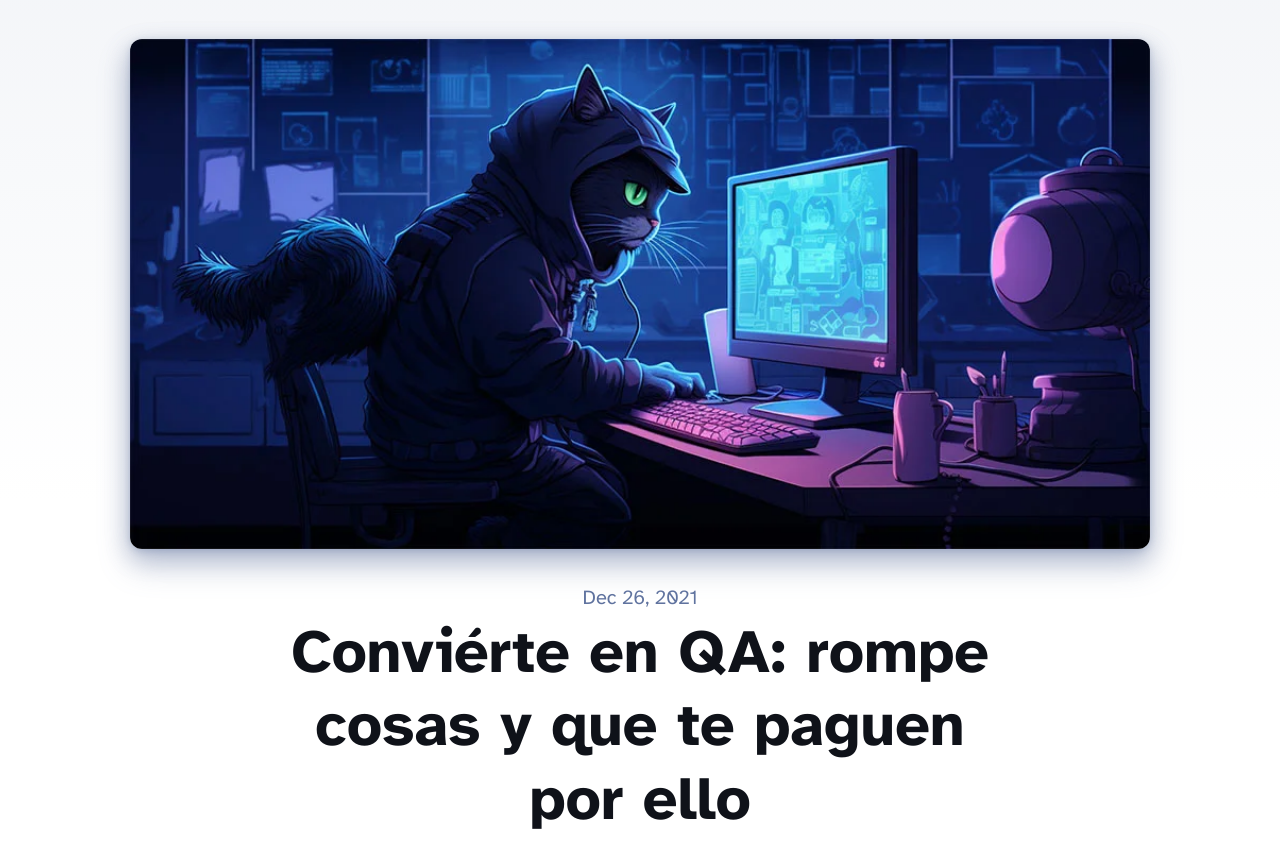
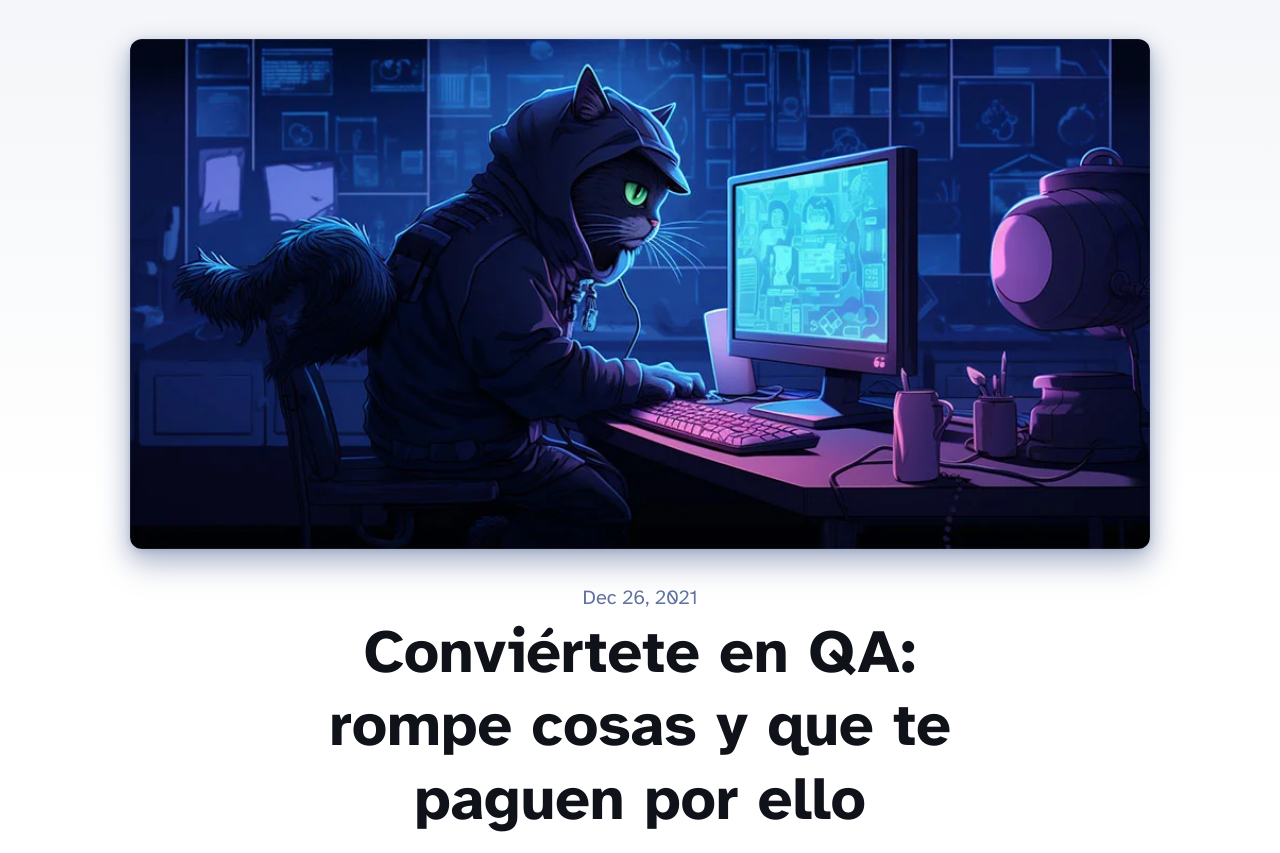
Before and after one commit to LuisLiraC/luisliradev-astro, an Astro site: page /blog/conviertete-en-qa-rompe-cosas-y-que-te-paguen-por-ello in a window 1280 px wide. Shown: the part 99-952 px from the top of the page. Built offline with nearby package versions, Linux system fonts and the light colour scheme; Astro itself is replaced by a stand-in of ours.

Commit message:
fix title

```diff
--- a/src/content/blog/conviertete-en-qa-rompe-cosas-y-que-te-paguen-por-ello.md
+++ b/src/content/blog/conviertete-en-qa-rompe-cosas-y-que-te-paguen-por-ello.md
@@ -1,5 +1,5 @@
 ---
-title: 'Conviérte en QA: rompe cosas y que te paguen por ello'
+title: 'Conviértete en QA: rompe cosas y que te paguen por ello'
 description: '¿Te gusta romper cosas y encontrar errores de software? ¿Siempre que estás en una aplicación piensas "¿qué pasa si hago esto?" y esperas que algo falle?'
 pubDate: 'Dec 26 2021'
 heroImage: '/thumbnails/cat-qa.webp'
```
